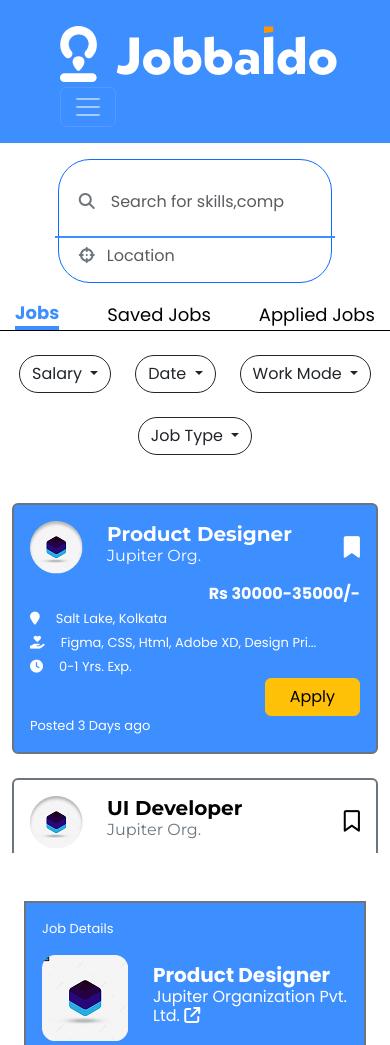
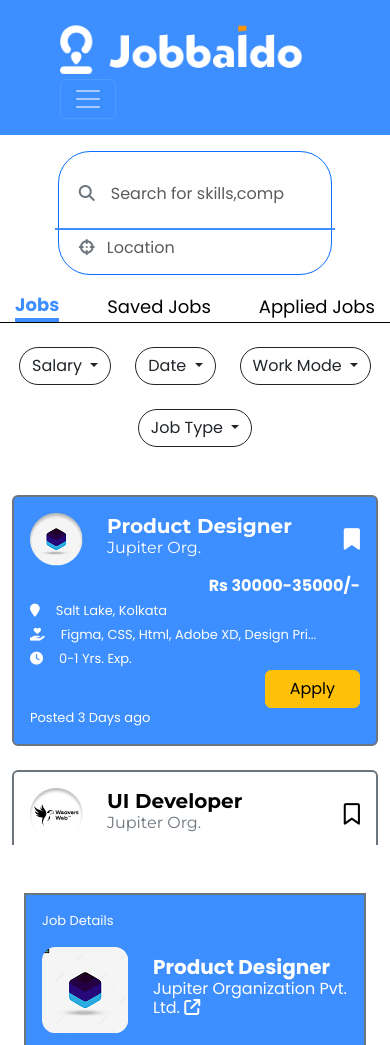
Before and after one commit to Mukherjee-2003/Jobbaldo-Final.Project, a plain HTML site: page jobs.html in a window 390 px wide. Shown: the top 1045 px of the page. Drawn offline with nearby package versions, Linux system fonts and the light colour scheme.

Commit message:
second commit

```diff
--- a/css/aboutme.css
+++ b/css/aboutme.css
@@ -28,6 +28,9 @@ body {
 }
 .mont_family {
     font-family: "Montserrat",serif;
+}
+.navbar-brand img {
+  width: 250px;
 }
 /* -------------------NAV HOVER------------------- */
 .nav-link:hover {
--- a/css/community.css
+++ b/css/community.css
@@ -20,7 +20,9 @@ body {
     font-size: 20px;
     font-weight: 600;
 }
-
+.navbar-brand img {
+  width: 250px;
+}
 .post_bar {
     box-shadow: 0 5px 9px rgba(0, 0, 0, 0.1);
     ;
--- a/css/jobs.css
+++ b/css/jobs.css
@@ -45,6 +45,9 @@ h5 {
 }
 .remove_m {
     margin: 0;
+}
+.navbar-brand img {
+  width: 250px;
 }
 /* ------------------NAV HOVER---------------- */
 .nav-link:hover {
--- a/css/style.css
+++ b/css/style.css
@@ -49,6 +49,9 @@ h2 {
 .navbar {
     width: 90%;
     top: 2rem;
+}
+.navbar-brand img {
+    width: 250px;
 }
 .active {
     color: #ffc067 !important;
@@ -269,6 +272,9 @@ h2 {
         .logo_slide img {
             width: 200px;
         }
+        .banner {
+            padding-top: 4rem !important;
+        }
     }
     @media screen and (max-width: 767px) {
         .logo_slide img {
@@ -295,4 +301,7 @@ h2 {
              display: inline-block !important;
              margin-top: 15px;
         }
+        .banner h1 span {
+            display: block;
+        }
     }
--- a/jobs.html
+++ b/jobs.html
@@ -24,7 +24,7 @@
 <body>
   <header>
     <nav class="navbar ms-auto bg_1 navbar-expand-xxl py-md-4 px-md-3 ps-5 py-3" data-bs-theme="dark">
-      <div class="container">
+      <div class="container d-flex align-items-center">
         <a class="navbar-brand" href="./index.html"><img src="./images/homepage/nav_logo.png" alt="Logo" class="img-fluid"></a>
         <button class="navbar-toggler" type="button" data-bs-toggle="offcanvas" data-bs-target="#offcanvasNavbar" aria-controls="offcanvasNavbar" aria-label="Toggle navigation">
           <span class="navbar-toggler-icon"></span>
@@ -168,7 +168,7 @@
                   <!---- JOb CARD ---->
                   <div class="d-flex justify-content-between align-items-center">
                     <div class="d-flex align-items-center gap-4">
-                      <img src="./images/jobs/product_designer.png" alt="Image" class="img-fluid">
+                      <img src="./images/jobs/ui_developer.png" alt="Image" class="img-fluid">
                       <h4 class="fw-bold fs-5">UI Developer <span class="d-block fs-6 fw-normal text-secondary">Jupiter
                           Org.</span>
                       </h4>
@@ -191,7 +191,7 @@
                   <!---- JOb CARD ---->
                   <div class="d-flex justify-content-between align-items-center">
                     <div class="d-flex align-items-center gap-4">
-                      <img src="./images/jobs/product_designer.png" alt="Image" class="img-fluid">
+                      <img src="./images/jobs/content_writer.png" alt="Image" class="img-fluid">
                       <h4 class="fw-bold fs-5">Content Writer <span
                           class="d-block fs-6 fw-normal text-secondary">Jupiter Org.</span>
                       </h4>
@@ -214,7 +214,7 @@
                   <!---- JOb CARD ---->
                   <div class="d-flex justify-content-between align-items-center">
                     <div class="d-flex align-items-center gap-4">
-                      <img src="./images/jobs/product_designer.png" alt="Image" class="img-fluid">
+                      <img src="./images/jobs/business_manager.png" alt="Image" class="img-fluid">
                       <h4 class="fw-bold fs-5">Business Manager <span
                           class="d-block fs-6 fw-normal text-secondary">Jupiter Org.</span>
                       </h4>
@@ -237,7 +237,7 @@
                   <!---- JOb CARD ---->
                   <div class="d-flex justify-content-between align-items-center">
                     <div class="d-flex align-items-center gap-4">
-                      <img src="./images/jobs/product_designer.png" alt="Image" class="img-fluid">
+                      <img src="./images/jobs/project_manager.png" alt="Image" class="img-fluid">
                       <h4 class="fw-bold fs-5">Project Manager <span
                           class="d-block fs-6 fw-normal text-secondary">Jupiter Org.</span>
                       </h4>
@@ -260,7 +260,7 @@
                   <!---- JOb CARD ---->
                   <div class="d-flex justify-content-between align-items-center">
                     <div class="d-flex align-items-center gap-4">
-                      <img src="./images/jobs/product_designer.png" alt="Image" class="img-fluid">
+                      <img src="./images/jobs/android_developer (2).png" alt="Image" class="img-fluid">
                       <h4 class="fw-bold fs-5">Android Developer <span
                           class="d-block fs-6 fw-normal text-secondary">Jupiter Org.</span>
                       </h4>
@@ -283,7 +283,7 @@
                   <!---- JOb CARD ---->
                   <div class="d-flex justify-content-between align-items-center">
                     <div class="d-flex align-items-center gap-4">
-                      <img src="./images/jobs/product_designer.png" alt="Image" class="img-fluid">
+                      <img src="./images/jobs/wordpress_developer.png" alt="Image" class="img-fluid">
                       <h4 class="fw-bold fs-5">Wordpress Developer <span
                           class="d-block fs-6 fw-normal text-secondary">Jupiter Org.</span>
                       </h4>
@@ -306,7 +306,7 @@
                   <!---- JOb CARD ---->
                   <div class="d-flex justify-content-between align-items-center">
                     <div class="d-flex align-items-center gap-4">
-                      <img src="./images/jobs/product_designer.png" alt="Image" class="img-fluid">
+                      <img src="./images/jobs/java_developer (2).png" alt="Image" class="img-fluid">
                       <h4 class="fw-bold fs-5">Java Developer <span
                           class="d-block fs-6 fw-normal text-secondary">Jupiter Org.</span>
                       </h4>
@@ -488,7 +488,7 @@
               Policy</a>
             <a href="#" class="list-group-item list-group-item-action bg-transparent border-0 fw-medium">Terms and
               Conditions</a>
-            <a href="#" class="list-group-item list-group-item-action bg-transparent border-0 fw-medium">Froud Alert</a>
+            <a href="#" class="list-group-item list-group-item-action bg-transparent border-0 fw-medium">Fraud Alert</a>
             <a href="#" class="list-group-item list-group-item-action bg-transparent border-0 fw-medium">Trust and
               Safety</a>
           </div>
```
Also changed, not shown: aboutme.html (+1 -1 lines), community.html (+4 -4 lines), index.html (+4 -4 lines), images/jobs/android_developer (2).png (added), images/jobs/business_manager.png (added), images/jobs/content_writer.png (added), images/jobs/java_developer (2).png (added), images/jobs/project_manager.png (added), images/jobs/ui_developer.png (added), images/jobs/wordpress_developer.png (added).
